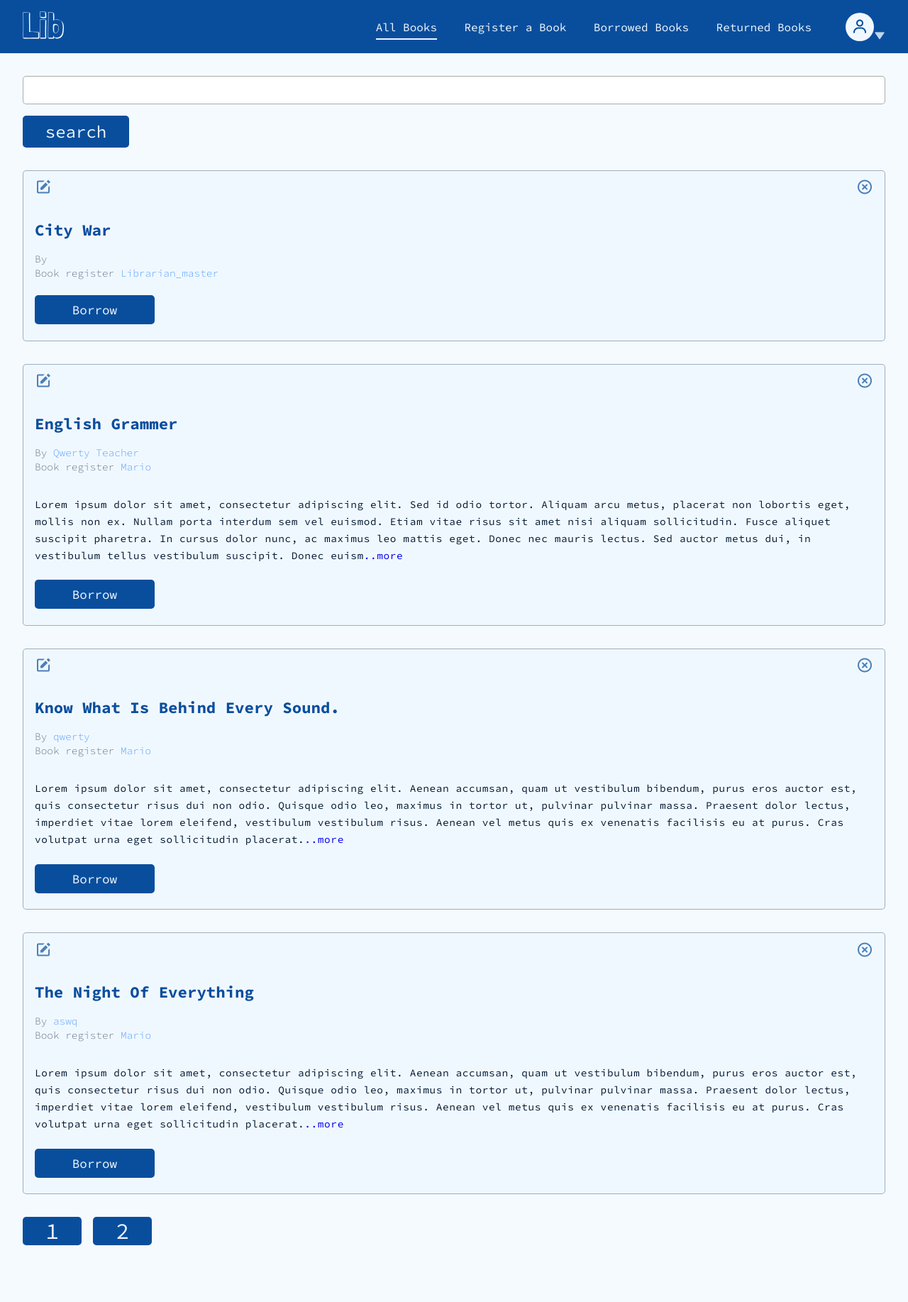
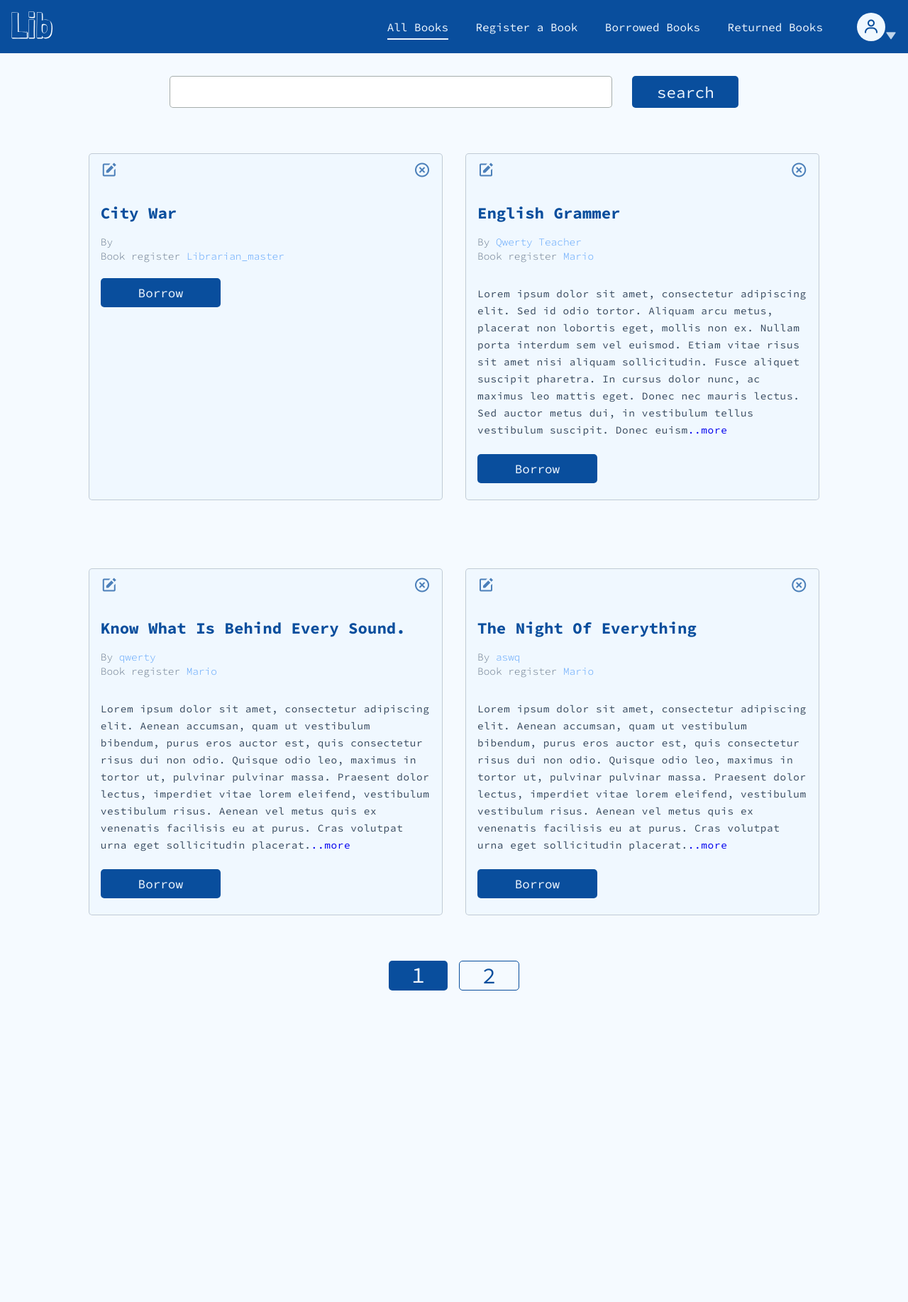
Before and after one commit to r-e-d-ant/Library-books-management, a Flask app: page / in a window 1280 px wide. Shown: the whole page at 71% size. After the commit the page ends 1396 px from the top, so only its background shows below. Run offline with Flask 2, Linux system fonts and the light colour scheme; a user stored in the database is signed in; data comes from the database, SQL or seed files in the repository.

Commit message:
Home page styled for desktop

```diff
--- a/book_manage/static/main.css
+++ b/book_manage/static/main.css
@@ -244,13 +244,36 @@ main {
     font-family: 'Source Code Pro', monospace;
 }
 
+@media screen and (min-width: 768px){
+    .header {
+        padding: 1rem;
+    }
+    .container {
+        padding: 0 1rem;
+    }
+    .search-bar {
+        flex-direction: row;
+        justify-content: center;
+    }
+    .search-input {
+        height: 2.8rem;
+        width: 50%;
+        margin: 0;
+    }
+    .btn-search {
+        margin-left: 1.8rem;
+        font-size: 1.4rem;
+    }
+}
+
 .books-container {
     margin: 2rem 0;
 }
 .book {
+    background-color: var(--white-clr-alt);
     position: relative;
     margin: 2rem 0;
-    background-color: var(--white-clr-alt);
+    width: 40%;
     border: thin solid #02183154;
     border-radius: 5px;
     padding: 2.8rem 1rem 2rem 1rem;
@@ -296,9 +319,20 @@ main {
     font-weight: 300;
 }
 
+@media screen and (min-width: 1024px){
+    .books-container {
+        display: flex;
+        justify-content: center;
+        flex-wrap: wrap;
+        gap: 2rem;
+    }
+    .book {
+        border: thin solid #02183133;
+    }
+}
 
 .book-description {
-    color: var(--dark-clr);
+    color: #021831c9;
     font-size: .9rem;
     letter-spacing: .04rem;
     line-height: 1.5rem;
@@ -313,12 +347,20 @@ main {
 }
 .paginations {
     display: flex;
+    justify-content: center;
     flex-wrap: wrap;
     gap: 1rem;
 }
 .btn-pagination {
     background-color: var(--primary-clr);
     color: var(--white-clr-alt);
+    font-size: 2rem;
+    padding: 0 2rem;
+    border-radius: 5px;
+}
+.btn-pagination-out {
+    border: thin solid var(--primary-clr);
+    color: var(--primary-clr);
     font-size: 2rem;
     padding: 0 2rem;
     border-radius: 5px;
--- a/book_manage/templates/home.html
+++ b/book_manage/templates/home.html
@@ -56,7 +56,7 @@
     {% if books.page == page_num %}
     <a class='btn-pagination' href="{{ url_for('home', page=page_num) }}">{{ page_num }}</a>
     {% else %}
-    <a class='btn-pagination' href="{{ url_for('home', page=page_num) }}">{{ page_num }}</a>
+    <a class='btn-pagination-out' href="{{ url_for('home', page=page_num) }}">{{ page_num }}</a>
     {% endif %}
     {% else %}
     ...
```
